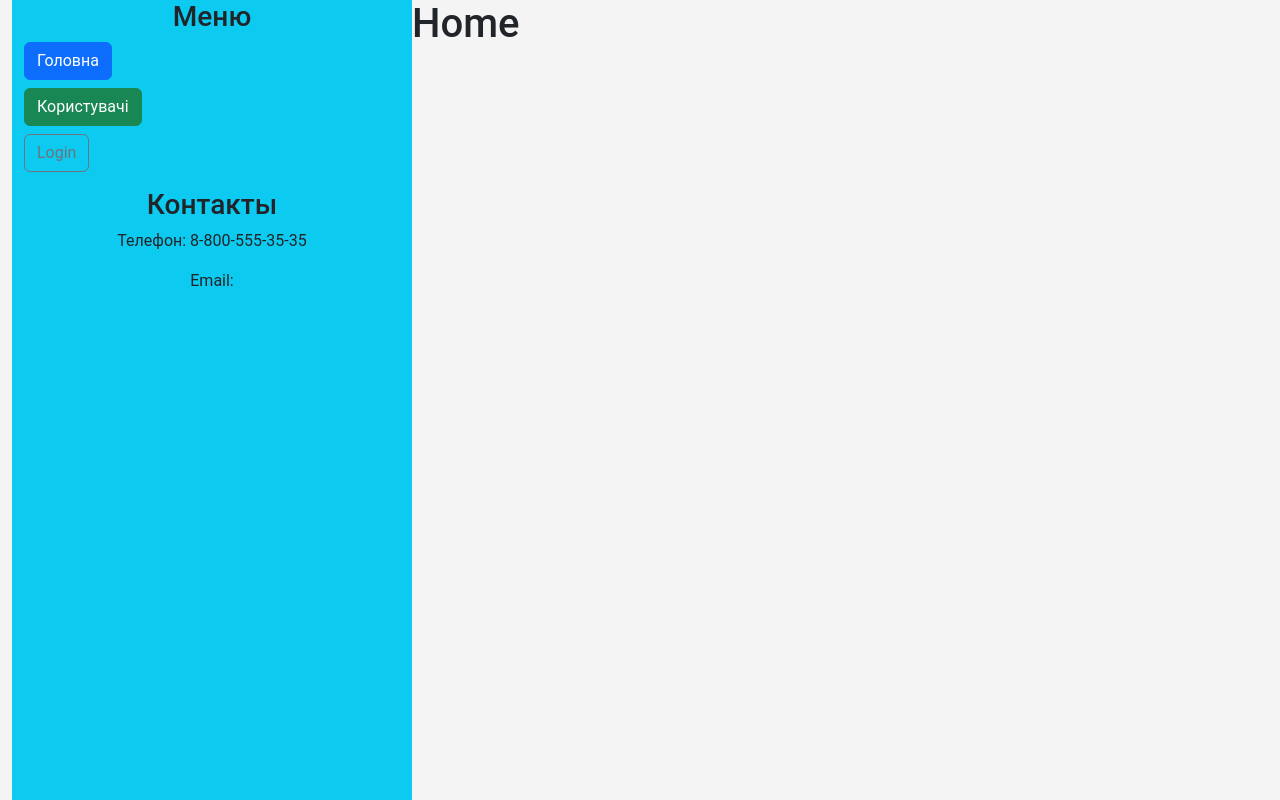
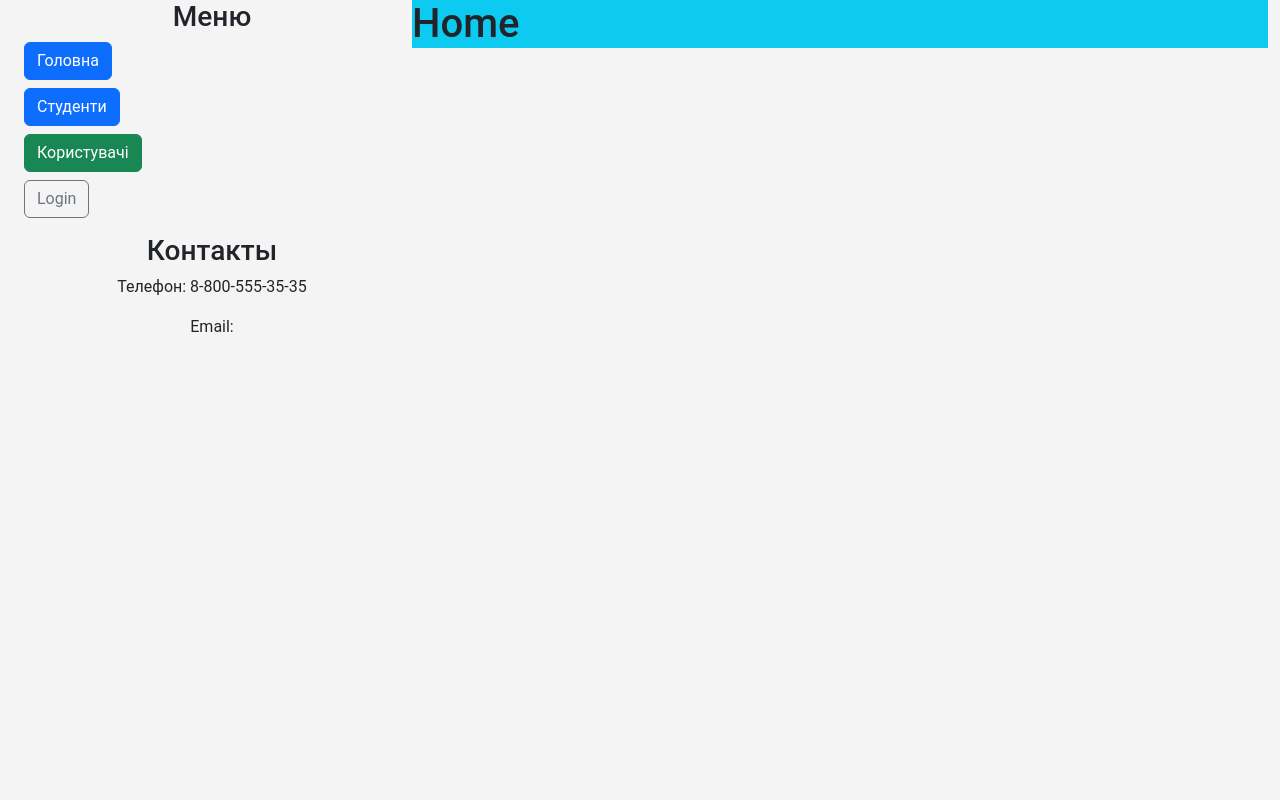
Before and after one commit to butkodenis/fpo, a React (Vite) app in the folder client/: page / in a window 1280 px wide. Built offline with nearby package versions, Linux system fonts and the light colour scheme.

Commit message:
Add Students page to the navigation

```diff
--- a/client/src/App.jsx
+++ b/client/src/App.jsx
@@ -6,6 +6,7 @@ import Layout from './components/pages/Layout';
 import Home from './components/pages/Home';
 import Users from './components/pages/Users';
 import Login from './components/pages/Login';
+import Students from './components/pages/Students';
 
 function App() {
   return (
@@ -16,6 +17,7 @@ function App() {
             <Route index element={<Home />} />
             <Route path="/users" element={<Users />} />
             <Route path="/login" element={<Login />} />
+            <Route path="/students" element={<Students />} />
           </Route>
         </Routes>
       </BrowserRouter>
--- a/client/src/components/pages/Home.jsx
+++ b/client/src/components/pages/Home.jsx
@@ -2,7 +2,7 @@ import React from 'react';
 
 const Home = () => {
   return (
-    <div>
+    <div className="conteiner bg-info">
       <h1>Home</h1>
     </div>
   );
--- a/client/src/components/pages/Sidebar.jsx
+++ b/client/src/components/pages/Sidebar.jsx
@@ -2,7 +2,7 @@ import { Link } from 'react-router-dom';
 
 const Sidebar = () => {
   return (
-    <nav id="sidebar" className="d-flex flex-column  bg-info">
+    <nav id="sidebar" className="d-flex flex-column  ">
       <div className="d-flex flex-column align-items-center">
         <h3 className="text-center">Меню</h3>
         <div className="container">
@@ -10,6 +10,11 @@ const Sidebar = () => {
             <li className="mb-2">
               <Link to="/" className="btn btn-primary btn-block text-left">
                 Головна
+              </Link>
+            </li>
+            <li className="mb-2">
+              <Link to="/students" className="btn btn-primary btn-block text-left">
+                Студенти
               </Link>
             </li>
             <li className="mb-2">
--- /dev/null
+++ b/client/src/components/pages/Students.jsx
@@ -0,0 +1,11 @@
+import React from 'react';
+
+const Students = () => {
+  return (
+    <div className=" ">
+      <h1>Students</h1>
+    </div>
+  );
+};
+
+export default Students;
```
